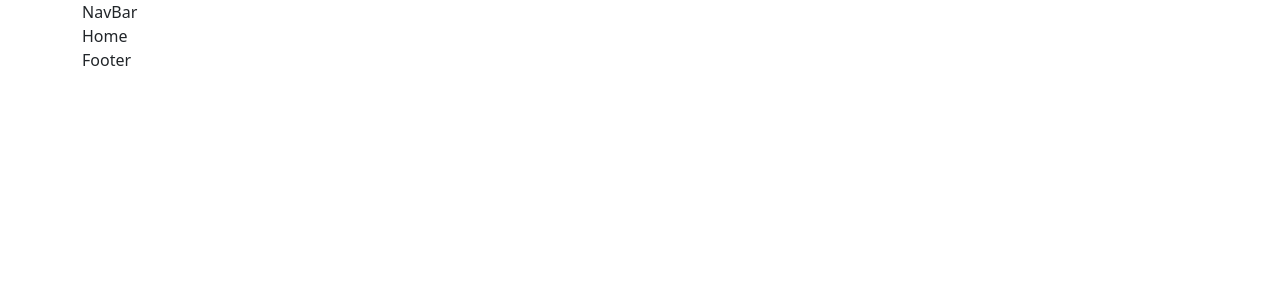
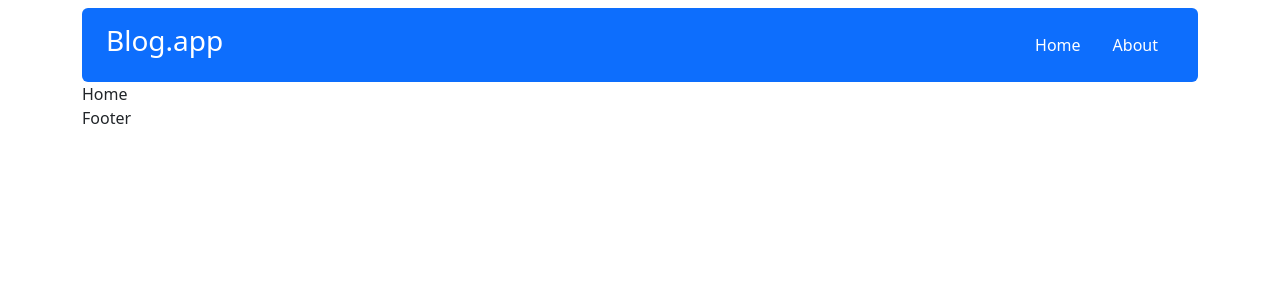
Before and after one commit to kacpi95/Blog-App-React, a React (Vite) app: page / in a window 1280 px wide. Shown: the top 300 px of the page. Built offline with nearby package versions, Linux system fonts and the light colour scheme.

Commit message:
Add structure to component NavBar

```diff
--- a/src/components/views/NavBar/NavBar.jsx
+++ b/src/components/views/NavBar/NavBar.jsx
@@ -1,3 +1,18 @@
+import { Nav } from 'react-bootstrap';
+import { NavLink } from 'react-router-dom';
+
 export default function NavBar() {
-  return <div>NavBar</div>;
+  return (
+    <div className='d-flex justify-content-between align-items-center px-4 py-3 mt-2 bg-primary text-white rounded'>
+        <h3>Blog.app</h3>
+      <Nav>
+        <Nav.Link as={NavLink} to={'/'} className='text-white'>
+          Home
+        </Nav.Link>
+        <Nav.Link as={NavLink} to={'/about'} className='text-white'>
+          About
+        </Nav.Link>
+      </Nav>
+    </div>
+  );
 }
```
